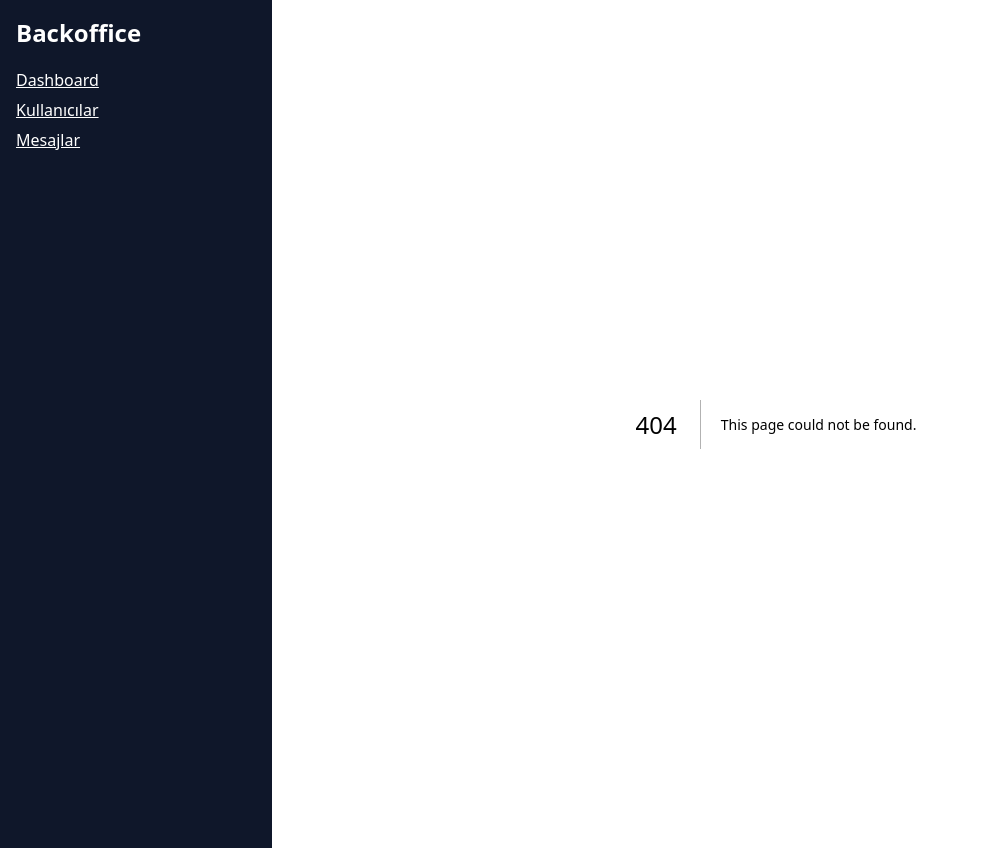
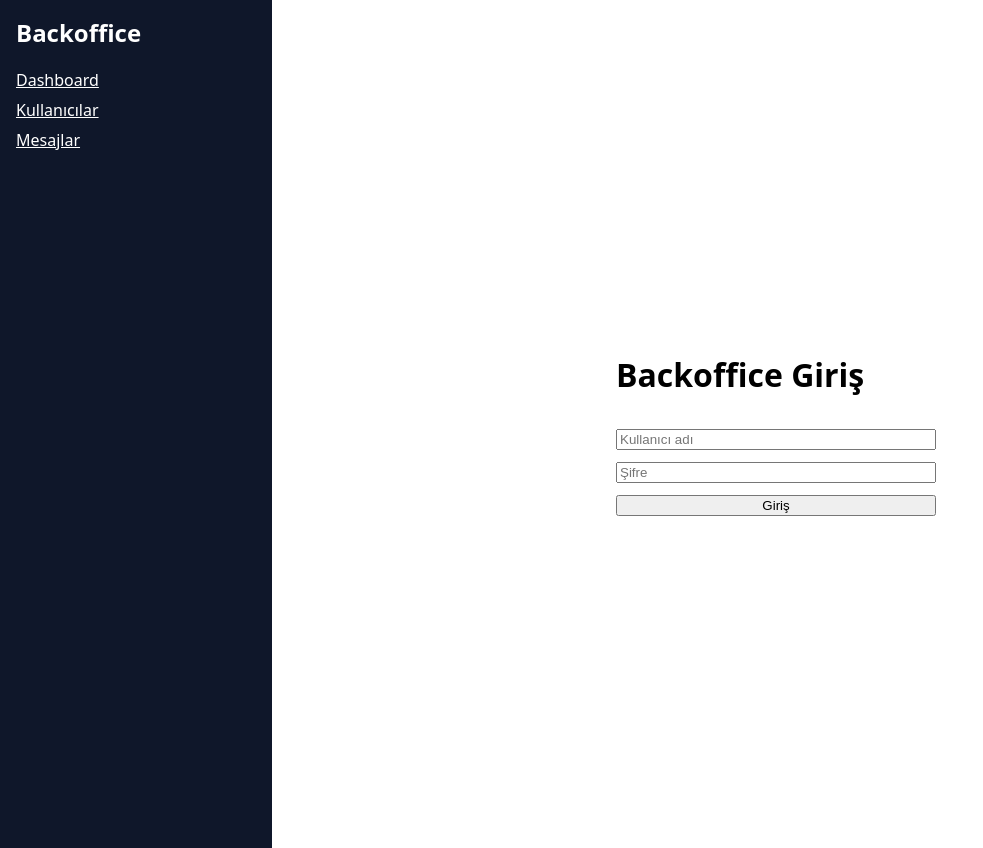
Before and after one commit to batikuzey001-debug/telegrambot, a Next.js app in the folder apps/backoffice/: page /login in a window 1280 px wide. Before the commit this address had no page. Shown: the whole page, without its empty margins (0-983 px from the left). Built offline with nearby package versions, Linux system fonts and the light colour scheme.

Commit message:
Create page.tsx

```diff
--- /dev/null
+++ b/apps/backoffice/app/login/page.tsx
@@ -0,0 +1,30 @@
+"use client";
+import { useState } from "react";
+
+export default function Login() {
+  const [u, setU] = useState("");
+  const [p, setP] = useState("");
+  const [err, setErr] = useState("");
+  const submit = async (e: React.FormEvent) => {
+    e.preventDefault();
+    setErr("");
+    const res = await fetch("/api/login", {
+      method: "POST",
+      headers: { "Content-Type": "application/json" },
+      body: JSON.stringify({ username: u, password: p })
+    });
+    if (res.ok) location.href = "/dashboard";
+    else setErr("Giriş başarısız");
+  };
+  return (
+    <div style={{ display: "grid", placeItems: "center", height: "100vh" }}>
+      <form onSubmit={submit} style={{ width: 320, display: "grid", gap: 12 }}>
+        <h1>Backoffice Giriş</h1>
+        <input placeholder="Kullanıcı adı" value={u} onChange={e=>setU(e.target.value)} />
+        <input placeholder="Şifre" type="password" value={p} onChange={e=>setP(e.target.value)} />
+        <button type="submit">Giriş</button>
+        {err && <div style={{ color: "red" }}>{err}</div>}
+      </form>
+    </div>
+  );
+}
```
